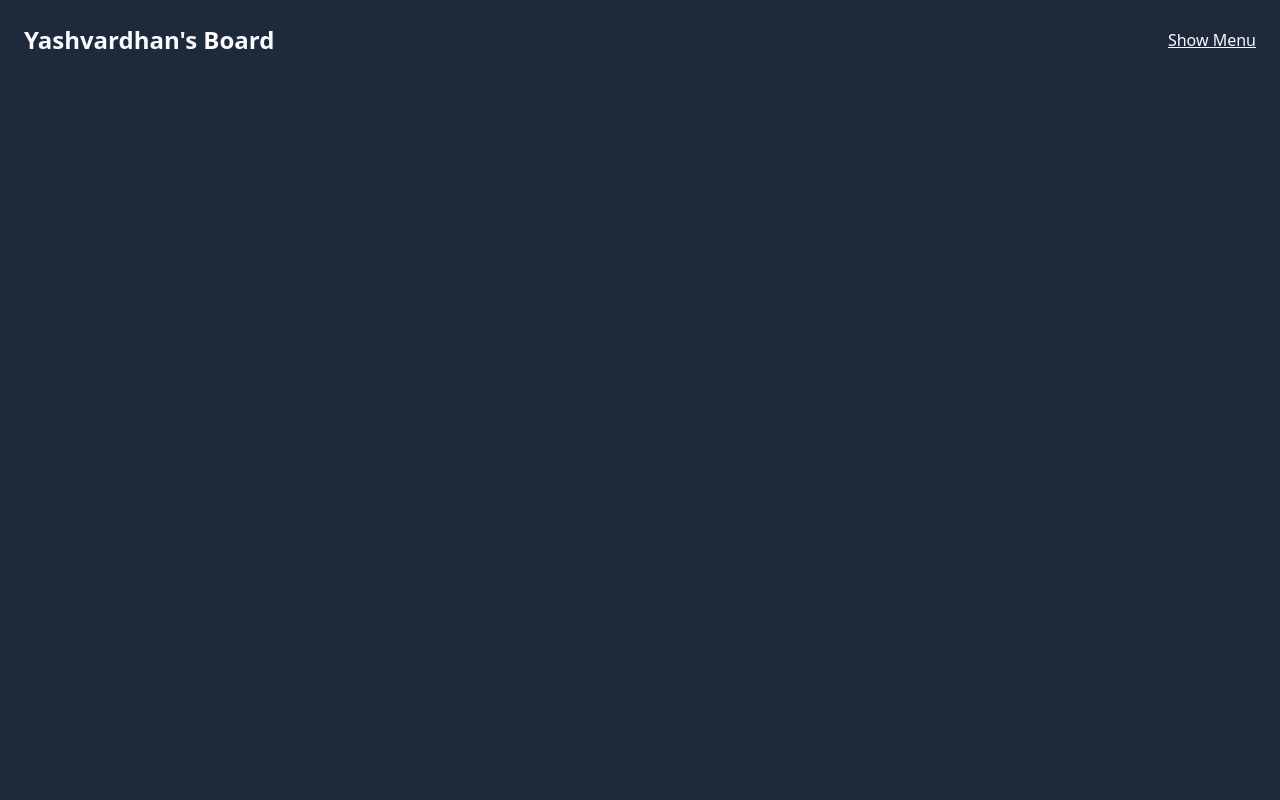
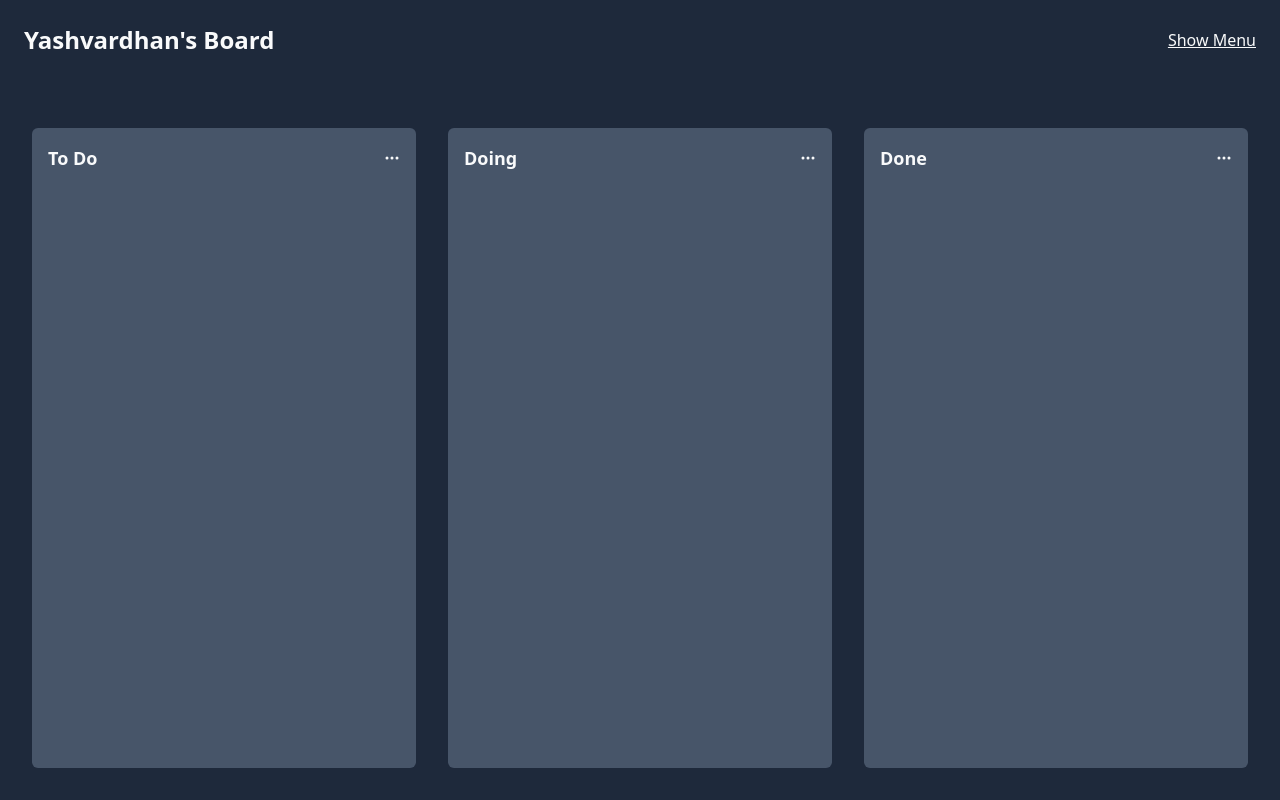
Before and after one commit to yash22arora/Zuddl_Assignment, a React (Create React App) app in the folder client/: page / in a window 1280 px wide. Built offline with nearby package versions, Linux system fonts and the light colour scheme.

Commit message:
Create Section component, define interface for data
Signed-off-by: Yashvardhan Arora <yash22arora@gmail.com>

```diff
--- a/client/src/App.tsx
+++ b/client/src/App.tsx
@@ -1,10 +1,12 @@
 import React from "react";
+import Board from "./components/Board/Index";
 import NavBar from "./components/Navbar";
 
 function App() {
   return (
     <div className="w-screen h-screen bg-slate-800 max-h-screen flex flex-col text-gray-50">
       <NavBar />
+      <Board />
     </div>
   );
 }
--- a/client/src/MOCK_DATA.json
+++ b/client/src/MOCK_DATA.json
@@ -1,13 +1,12 @@
 [
   {
-    "id": "1",
+    "id": 1,
     "category": "To Do",
     "tasks": [
       {
         "id": 1,
         "title": "Task 1",
         "description": "Description 1",
-        "status": "In Progress",
         "createdAt": "2020-01-01",
         "updatedAt": "2020-01-01"
       },
@@ -15,7 +14,6 @@
         "id": 2,
         "title": "Task 2",
         "description": "Description 2",
-        "status": "In Progress",
         "createdAt": "2020-01-01",
         "updatedAt": "2020-01-01"
       },
@@ -23,21 +21,19 @@
         "id": 3,
         "title": "Task 3",
         "description": "Description 3",
-        "status": "In Progress",
         "createdAt": "2020-01-01",
         "updatedAt": "2020-01-01"
       }
     ]
   },
   {
-    "id": "2",
+    "id": 2,
     "category": "Doing",
     "tasks": [
       {
         "id": 4,
         "title": "Task 4",
         "description": "Description 4",
-        "status": "In Progress",
         "createdAt": "2020-01-01",
         "updatedAt": "2020-01-01"
       },
@@ -45,7 +41,6 @@
         "id": 5,
         "title": "Task 5",
         "description": "Description 5",
-        "status": "In Progress",
         "createdAt": "2020-01-01",
         "updatedAt": "2020-01-01"
       },
@@ -53,21 +48,19 @@
         "id": 6,
         "title": "Task 6",
         "description": "Description 6",
-        "status": "In Progress",
         "createdAt": "2020-01-01",
         "updatedAt": "2020-01-01"
       }
     ]
   },
   {
-    "id": "3",
+    "id": 3,
     "category": "Done",
     "tasks": [
       {
         "id": 7,
         "title": "Task 7",
         "description": "Description 7",
-        "status": "In Progress",
         "createdAt": "2020-01-01",
         "updatedAt": "2020-01-01"
       },
@@ -75,7 +68,6 @@
         "id": 8,
         "title": "Task 8",
         "description": "Description 8",
-        "status": "In Progress",
         "createdAt": "2020-01-01",
         "updatedAt": "2020-01-01"
       },
@@ -83,7 +75,6 @@
         "id": 9,
         "title": "Task 9",
         "description": "Description 9",
-        "status": "In Progress",
         "createdAt": "2020-01-01",
         "updatedAt": "2020-01-01"
       }
--- a/client/src/components/Board.tsx
+++ /dev/null
@@ -1,5 +0,0 @@
-const Board: React.FC = () => {
-  return <></>;
-};
-
-export default Board;
--- /dev/null
+++ b/client/src/components/Board/Index.tsx
@@ -0,0 +1,15 @@
+import MockData from "./../../MOCK_DATA.json";
+import Section from "./Section";
+const Board: React.FC = () => {
+  return (
+    <div className="flex flex-row h-full w-full p-4 pt-8">
+      <div className="flex min-w-full h-full overflow-scroll">
+        {MockData.map((section) => {
+          return <Section key={section.id} section={section} />;
+        })}
+      </div>
+    </div>
+  );
+};
+
+export default Board;
--- /dev/null
+++ b/client/src/components/Board/Section.tsx
@@ -0,0 +1,27 @@
+import { BsThreeDots } from "react-icons/bs";
+
+interface SectionProps {
+  section: {
+    id: number;
+    category: string;
+    tasks: {
+      id: number;
+      title: string;
+      description: string;
+      createdAt: string;
+      updatedAt: string;
+    }[];
+  };
+}
+const Section: React.FC<SectionProps> = ({ section }) => {
+  return (
+    <div className="flex flex-col px-4 py-4 bg-slate-600 w-full m-4 rounded-md">
+      <div className="flex flex-row justify-between items-center">
+        <span className="text-lg font-semibold">{section.category}</span>
+        <BsThreeDots />
+      </div>
+    </div>
+  );
+};
+
+export default Section;
--- a/client/src/index.css
+++ b/client/src/index.css
@@ -2,3 +2,12 @@
 
 @tailwind components;
 @tailwind utilities;
+
+::-webkit-scrollbar {
+  display: none;
+}
+
+* {
+  -ms-overflow-style: none; /* IE and Edge */
+  scrollbar-width: none; /* Firefox */
+}
```
